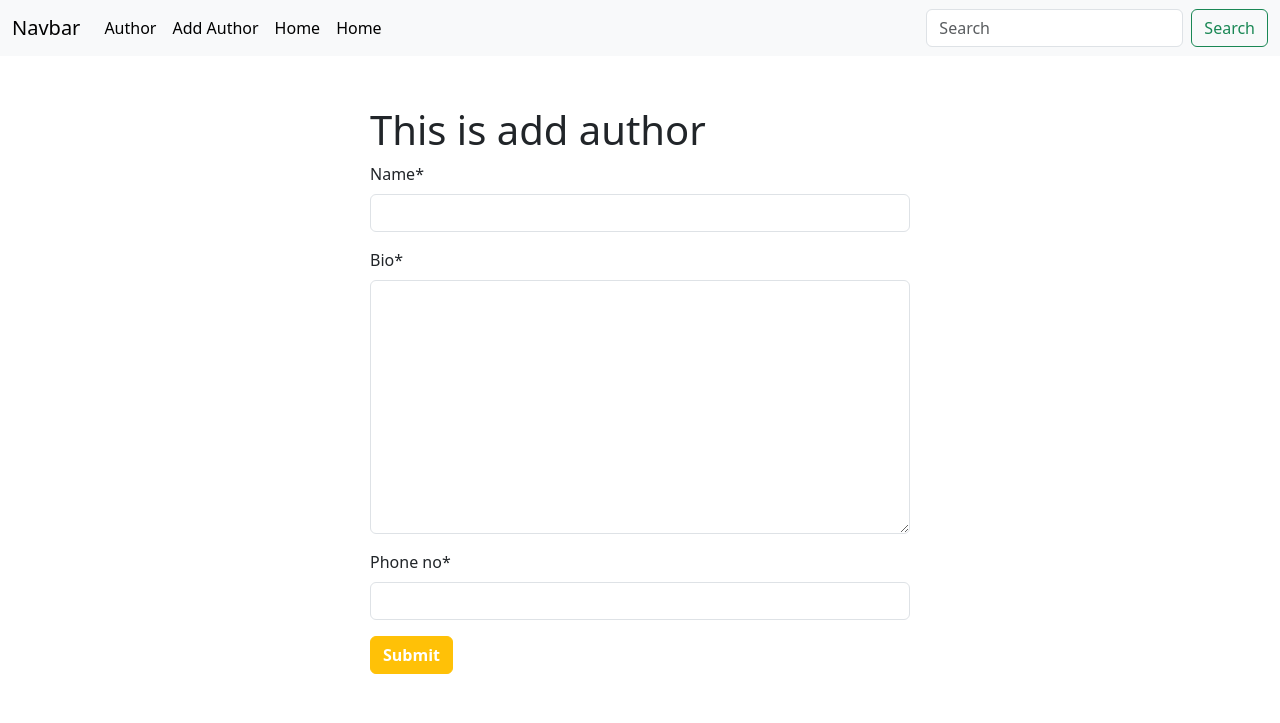
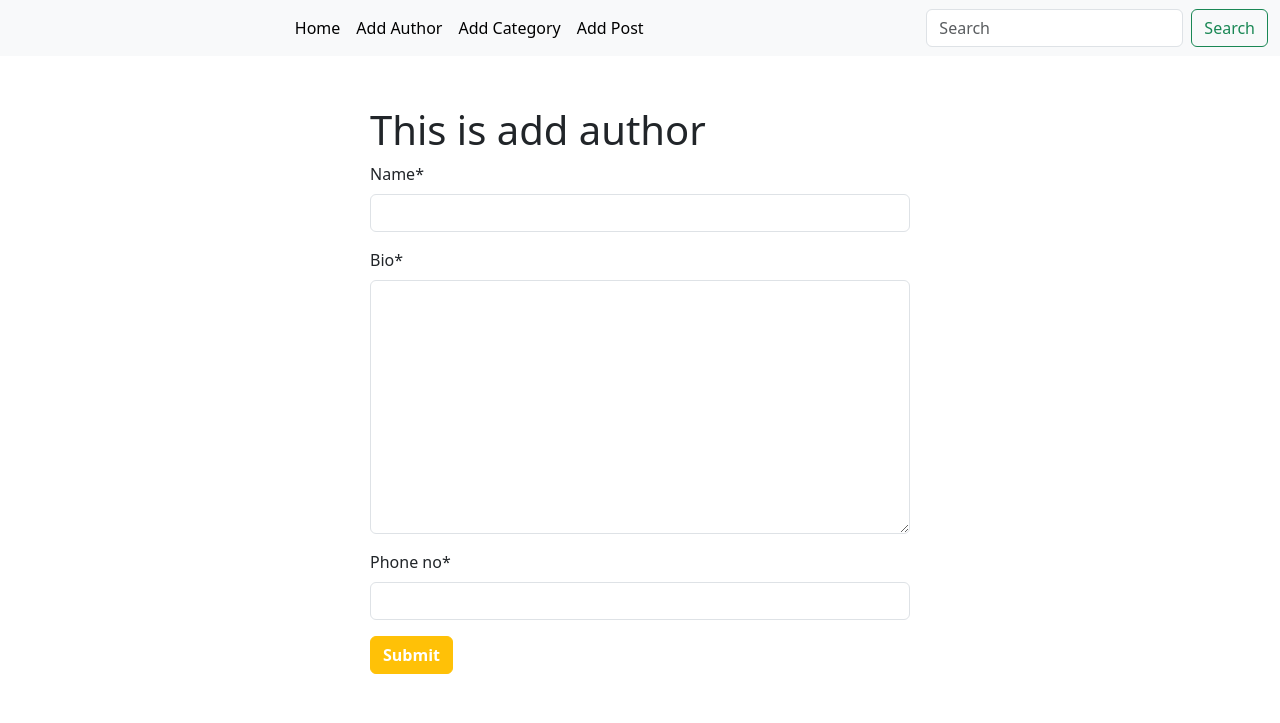
Before and after one commit to Swapno963/Blog_project, a Django app: page /author/add/ in a window 1280 px wide. Shown: the top 723 px of the page. Run offline with Django 4.2, Linux system fonts and the light colour scheme; some libraries are stand-ins or nearby versions.

Commit message:
navigation bar is ready and we can show post to home page

```diff
--- a/blog_project/urls.py
+++ b/blog_project/urls.py
@@ -16,9 +16,10 @@ Including another URLconf
 """
 from django.contrib import admin
 from django.urls import path,include
-
+from . import views
 urlpatterns = [
     path('admin/', admin.site.urls),
+    path('', views.home, name='homepage'),
     path('author/', include('author.urls')),
     path('profile/', include('profiles.urls')),
     path('post/', include('posts.urls')),
--- /dev/null
+++ b/blog_project/views.py
@@ -0,0 +1,6 @@
+from django.shortcuts import render
+from posts.models import Post
+
+def home(request):
+    data = Post.objects.all()
+    return render(request,'home.html', {'data': data})
--- a/templates/base.html
+++ b/templates/base.html
@@ -10,23 +10,22 @@
    {% comment %} navbar {% endcomment %}
    <nav class="navbar navbar-expand-lg bg-body-tertiary">
     <div class="container-fluid">
-      <a class="navbar-brand" href="#">Navbar</a>
       <button class="navbar-toggler" type="button" data-bs-toggle="collapse" data-bs-target="#navbarSupportedContent" aria-controls="navbarSupportedContent" aria-expanded="false" aria-label="Toggle navigation">
         <span class="navbar-toggler-icon"></span>
       </button>
       <div class="collapse navbar-collapse" id="navbarSupportedContent">
-        <ul class="navbar-nav me-auto mb-2 mb-lg-0">
+        <ul class="navbar-nav m-auto mb-2 mb-lg-0">
           <li class="nav-item">
-            <a class="nav-link active" aria-current="page" href="#">Author</a>
+            <a class="nav-link active" aria-current="page" href="{% url 'homepage' %}">Home</a>
           </li>
           <li class="nav-item">
-            <a class="nav-link active" aria-current="page" href="#">Add Author</a>
+            <a class="nav-link active" aria-current="page" href="{% url 'add_author' %}">Add Author</a>
           </li>
           <li class="nav-item">
-            <a class="nav-link active" aria-current="page" href="#">Home</a>
+            <a class="nav-link active" aria-current="page" href="{% url 'add_category' %}">Add Category</a>
           </li>
           <li class="nav-item">
-            <a class="nav-link active" aria-current="page" href="#">Home</a>
+            <a class="nav-link active" aria-current="page" href="{% url 'add_post' %}">Add Post</a>
           </li>
 
         </ul>
```
Also changed, not shown: templates/home.html (added, +24 -0 lines), db.sqlite3.
